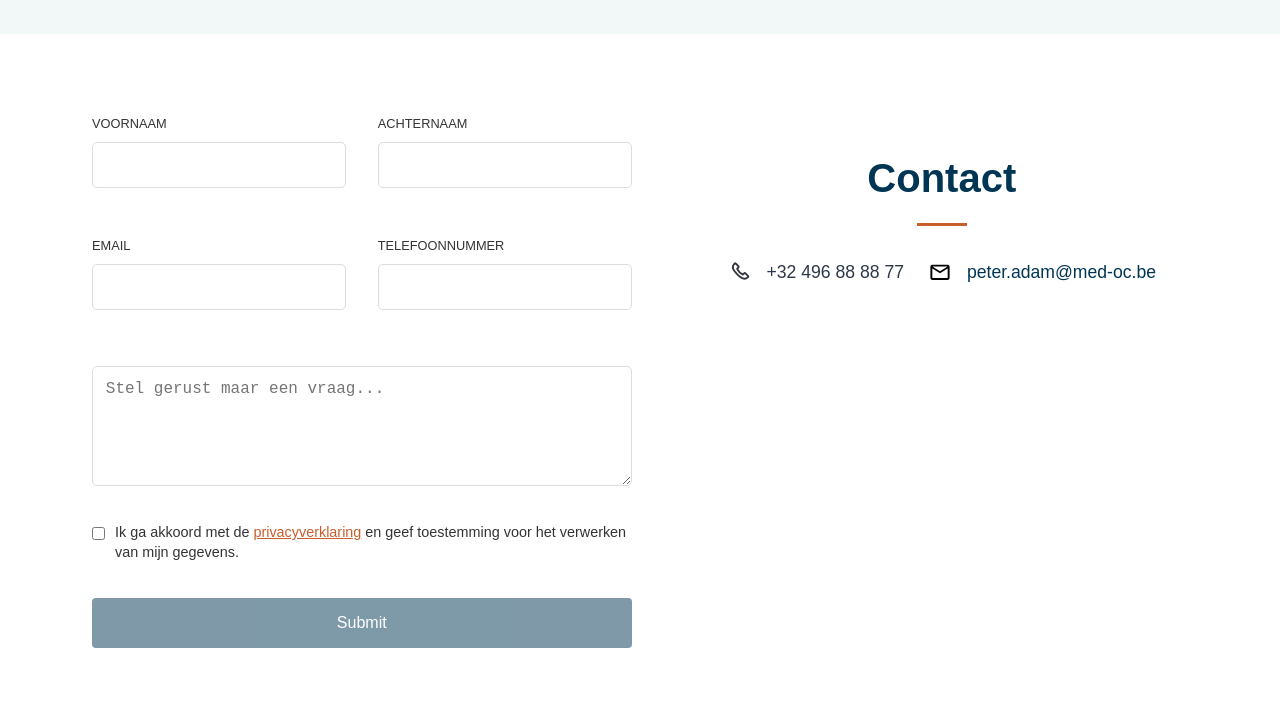
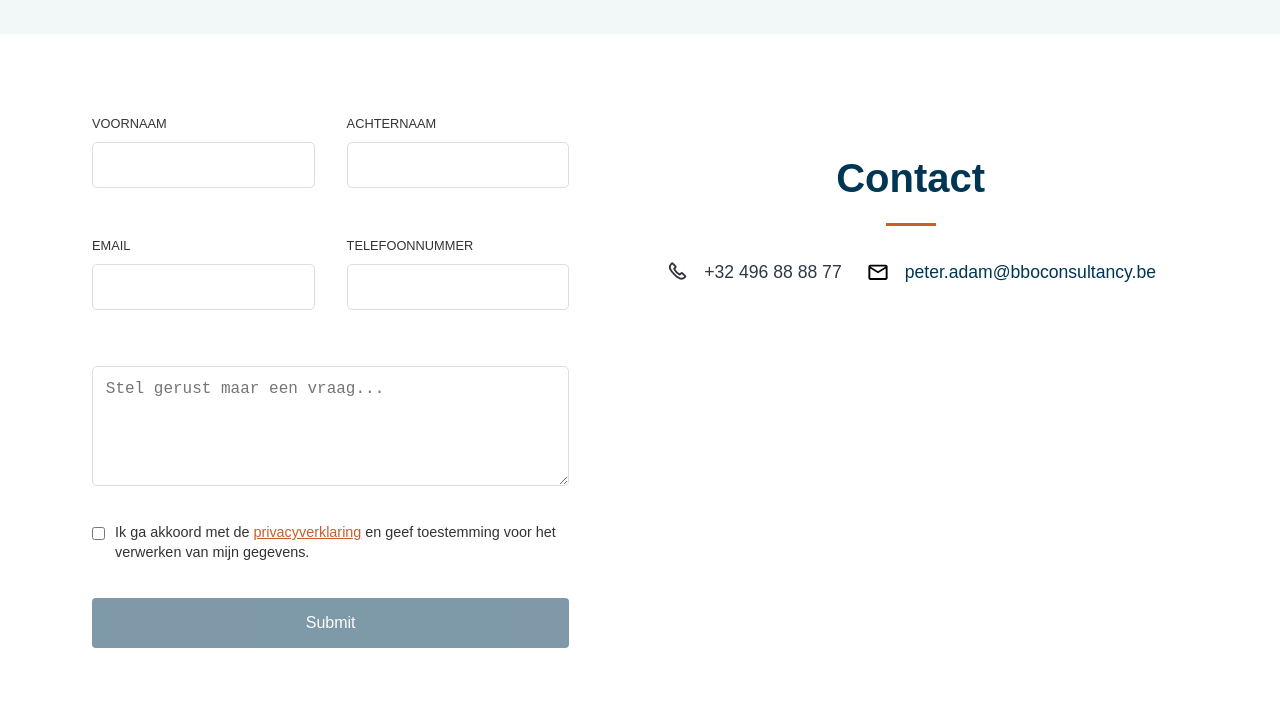
Before and after one commit to Andreasadam113/bboconsultancy, a plain HTML site: page index.html in a window 1280 px wide. Shown: the part 3226-3948 px from the top of the page. Drawn offline with Linux system fonts and the light colour scheme.

Commit message:
Update index.html

```diff
--- a/index.html
+++ b/index.html
@@ -267,7 +267,7 @@
                         </div>
                         <div class="contact-item">
                             <img src="email.svg" alt="email">
-                            <span><a href="mailto:peter.adam@med-oc.be" class="email-link">peter.adam@med-oc.be</a></span>
+                            <span><a href="mailto:peter.adam@bboconsultancy.be" class="email-link">peter.adam@bboconsultancy.be</a></span>
                         </div>
                     </div>
                 </div>
```
